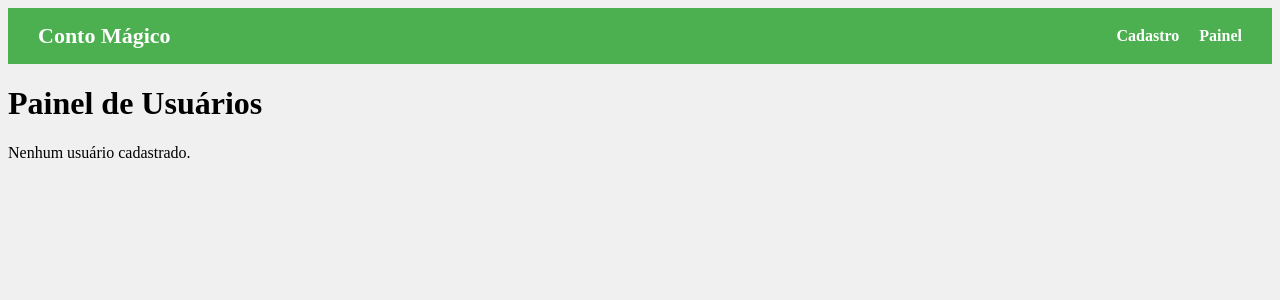
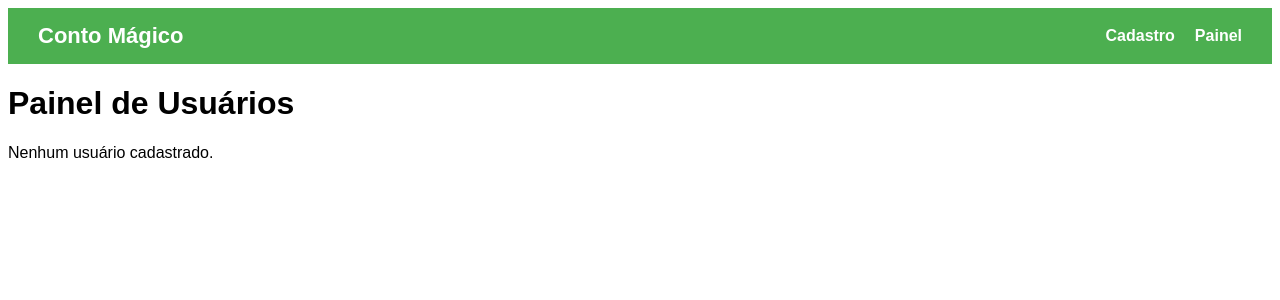
Before and after one commit to Alelimaprog/conto-magico, a FastAPI app: template templates/admin.html in a window 1280 px wide. Shown: the top 300 px of the page. Run offline with FastAPI, Linux system fonts and the light colour scheme; the template is opened without the code that fills it, so the values that code supplies are empty.

Commit message:
Add files via upload

```diff
--- a/static/css/style.css
+++ b/static/css/style.css
@@ -1 +1 @@
-body { background: #f0f0f0; }
+body { font-family: sans-serif; }
```
